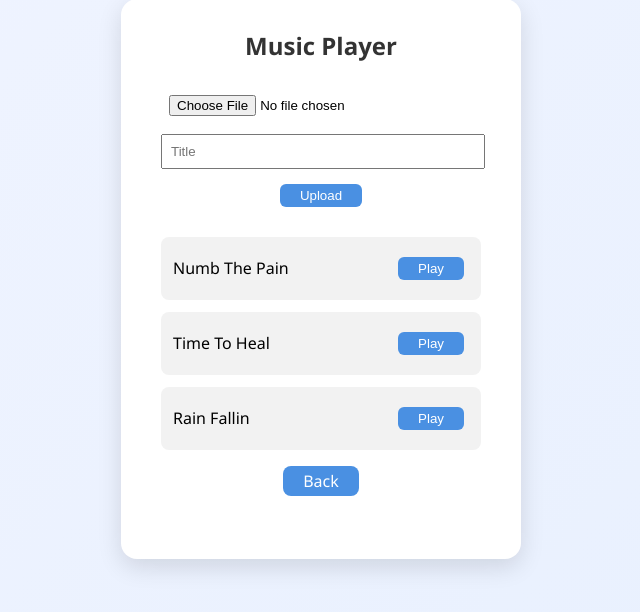
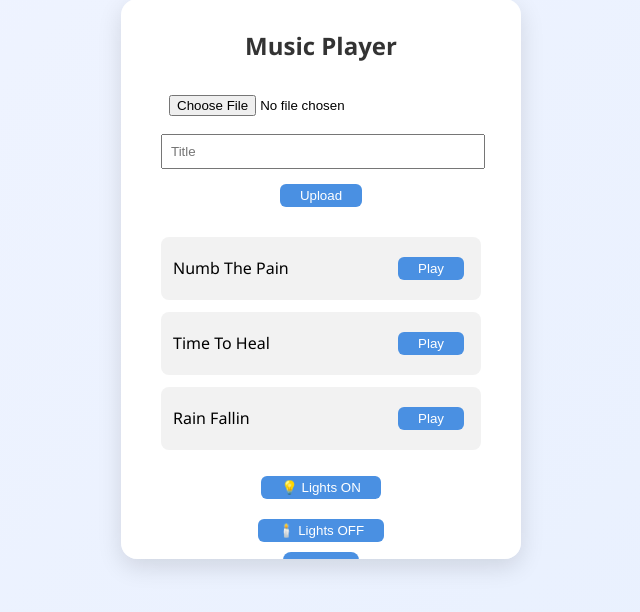
Before and after one commit to colincano20/TestServerFlask, a Flask app: page /music in a window 1280 px wide. Shown: the part 131-743 px from the top of the page, without its empty margins (319-959 px from the left). Run offline with Flask 3, Linux system fonts and the light colour scheme; a user stored in the database is signed in; data comes from the database, SQL or seed files in the repository; both versions use the stored data as it was after the commit.

Commit message:
protype light

```diff
--- a/app.py
+++ b/app.py
@@ -6,7 +6,8 @@ import json
 from datetime import date, datetime,timedelta
 import os
 import pygame
-
+from kasa import SmartBulb
+import asyncio
 
 
 app = Flask(__name__)
@@ -645,6 +646,29 @@ def overview():
     return render_template('overview.html', weather=weather_info, role=role, latest_poll=latest_poll, next_bus=current_twelve)
 
 
+BULB_IP = "192.168.1.193"   # First bulb's IP
+BULB_IP2 = "192.168.1.194"  # Second bulb's IP
+
+async def control_bulbs(turn_on: bool):
+    bulb1 = SmartBulb(BULB_IP)
+    bulb2 = SmartBulb(BULB_IP2)
+
+    await asyncio.gather(bulb1.update(), bulb2.update())
+
+    if turn_on:
+        await asyncio.gather(bulb1.turn_on(), bulb2.turn_on())
+    else:
+        await asyncio.gather(bulb1.turn_off(), bulb2.turn_off())
+
+@app.route('/lights/on')
+def lights_on():
+    asyncio.run(control_bulbs(True))
+    return redirect(url_for('music'))
+
+@app.route('/lights/off')
+def lights_off():
+    asyncio.run(control_bulbs(False))
+    return redirect(url_for('music'))
 
 # --- INIT ---
 if __name__ == '__main__':
--- a/templates/music.html
+++ b/templates/music.html
@@ -26,6 +26,14 @@
         </li>
         {% endfor %}
     </ul>
+    <form action="/lights/on" method="get">
+        <button type="submit">💡 Lights ON</button>
+    </form>
+
+    <form action="/lights/off" method="get">
+        <button type="submit">🕯️ Lights OFF</button>
+    </form>
+
     <a class="button" href="/dashboard">Back</a>
 </div>
 </body>
```
Also changed, not shown: test_kasa.py (added, +10 -0 lines), database.db.
